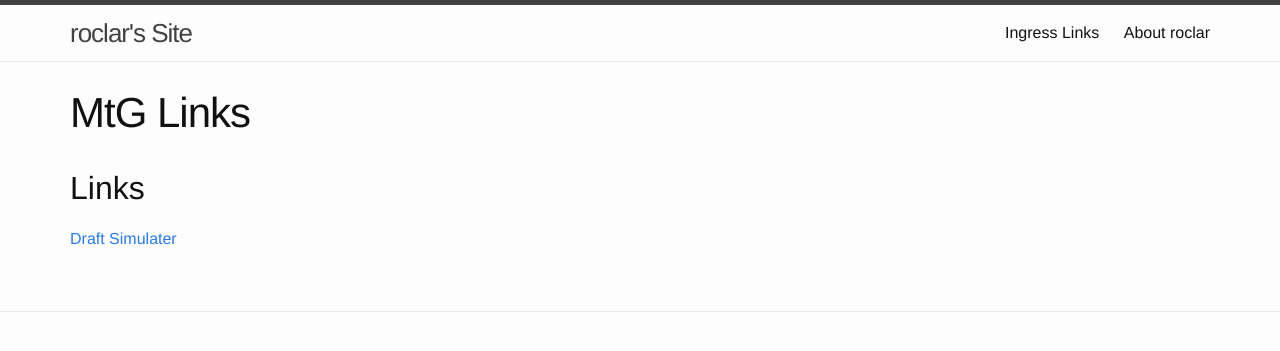
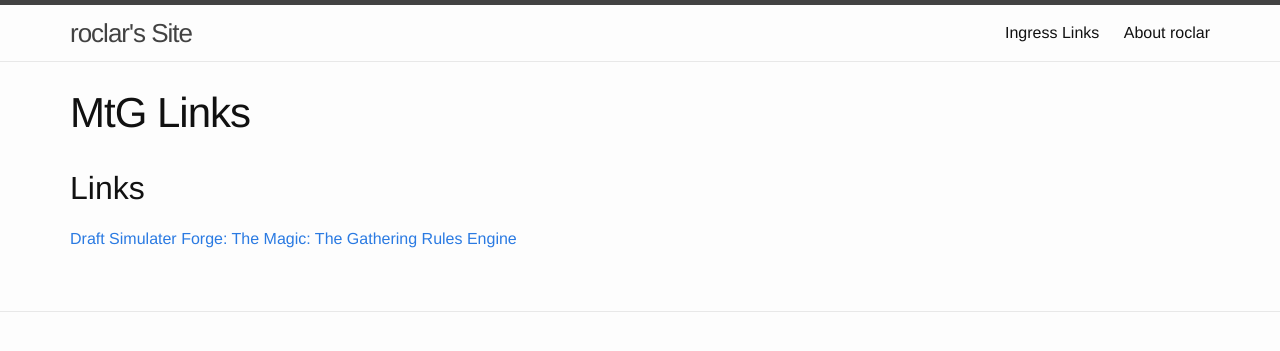
Before and after one commit to roclar/roclar.github.io, a Jekyll site: the page built from MtGLinks.md, in a window 1280 px wide. Shown: the top 351 px of the page. Built offline with Jekyll 4.4.1, drawn with Linux system fonts in a browser that asks for light colours.

Commit message:
Added Forge

```diff
--- a/MtGLinks.md
+++ b/MtGLinks.md
@@ -7,3 +7,4 @@ weight: 10
 ## Links
 
 [Draft Simulater](https://draftsim.com/)
+[Forge: The Magic: The Gathering Rules Engine](https://card-forge.github.io/forge/)
```
